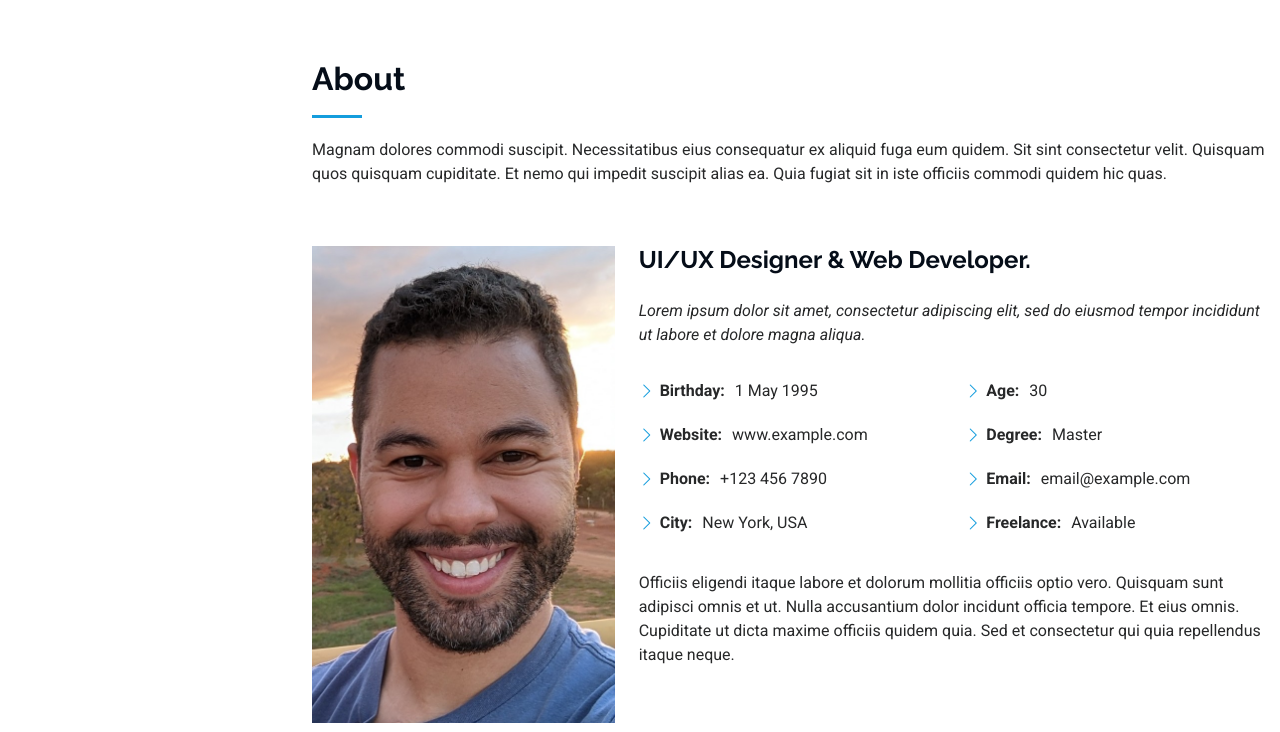
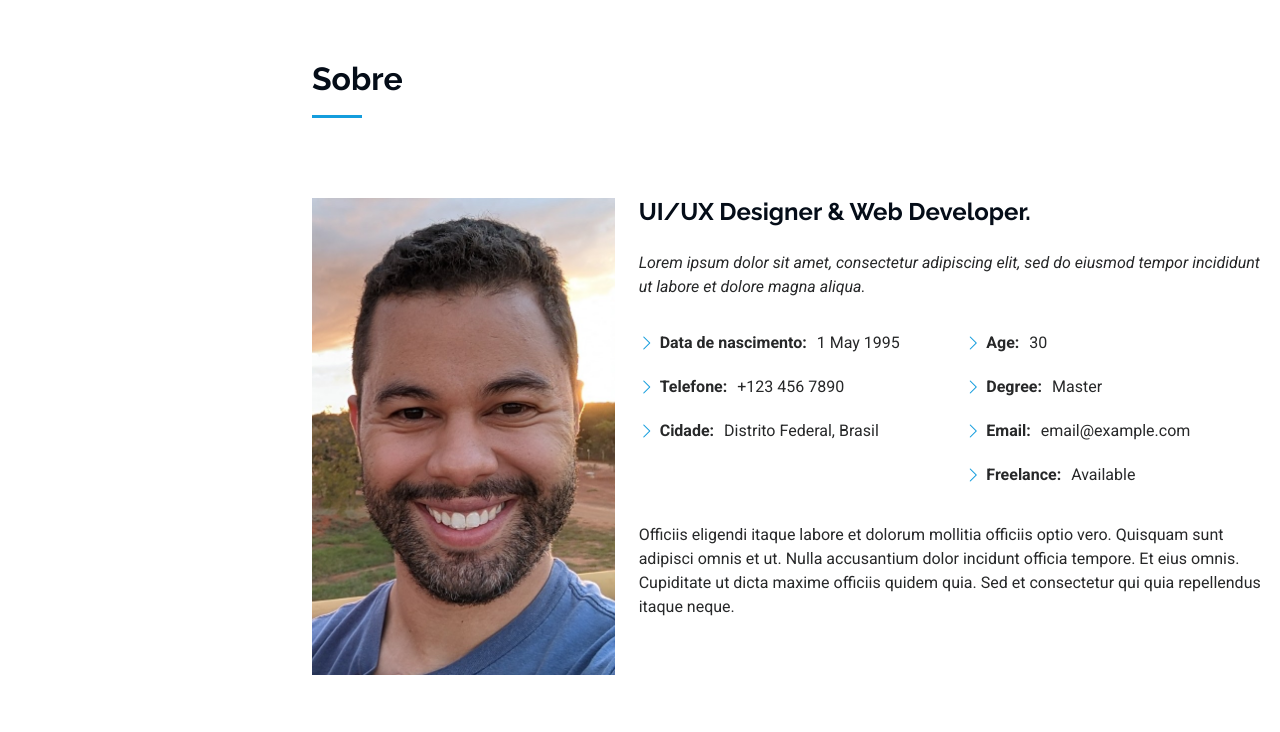
Before and after one commit to PauloFel/Portifolio, a plain HTML site: page index.html in a window 1280 px wide. Shown: the part 800-1532 px from the top of the page. Drawn offline with Linux system fonts and the light colour scheme.

Commit message:
Correção número de telefone

```diff
--- a/index.html
+++ b/index.html
@@ -90,8 +90,7 @@
 
       <!-- Section Title -->
       <div class="container section-title" data-aos="fade-up">
-        <h2>About</h2>
-        <p>Magnam dolores commodi suscipit. Necessitatibus eius consequatur ex aliquid fuga eum quidem. Sit sint consectetur velit. Quisquam quos quisquam cupiditate. Et nemo qui impedit suscipit alias ea. Quia fugiat sit in iste officiis commodi quidem hic quas.</p>
+        <h2>Sobre</h2>
       </div><!-- End Section Title -->
 
       <div class="container" data-aos="fade-up" data-aos-delay="100">
@@ -109,10 +108,9 @@
             <div class="row">
               <div class="col-lg-6">
                 <ul>
-                  <li><i class="bi bi-chevron-right"></i> <strong>Birthday:</strong> <span>1 May 1995</span></li>
-                  <li><i class="bi bi-chevron-right"></i> <strong>Website:</strong> <span>www.example.com</span></li>
-                  <li><i class="bi bi-chevron-right"></i> <strong>Phone:</strong> <span>+123 456 7890</span></li>
-                  <li><i class="bi bi-chevron-right"></i> <strong>City:</strong> <span>New York, USA</span></li>
+                  <li><i class="bi bi-chevron-right"></i> <strong>Data de nascimento:</strong> <span>1 May 1995</span></li>
+                  <li><i class="bi bi-chevron-right"></i> <strong>Telefone:</strong> <span>+123 456 7890</span></li>
+                  <li><i class="bi bi-chevron-right"></i> <strong>Cidade:</strong> <span>Distrito Federal, Brasil</span></li>
                 </ul>
               </div>
               <div class="col-lg-6">
@@ -495,7 +493,7 @@
                 <i class="bi bi-telephone flex-shrink-0"></i>
                 <div>
                   <h3>Call Us</h3>
-                  <p>+1 5589 55488 55</p>
+                  <p> 61 999-1111</p>
                 </div>
               </div><!-- End Info Item -->
 
```
